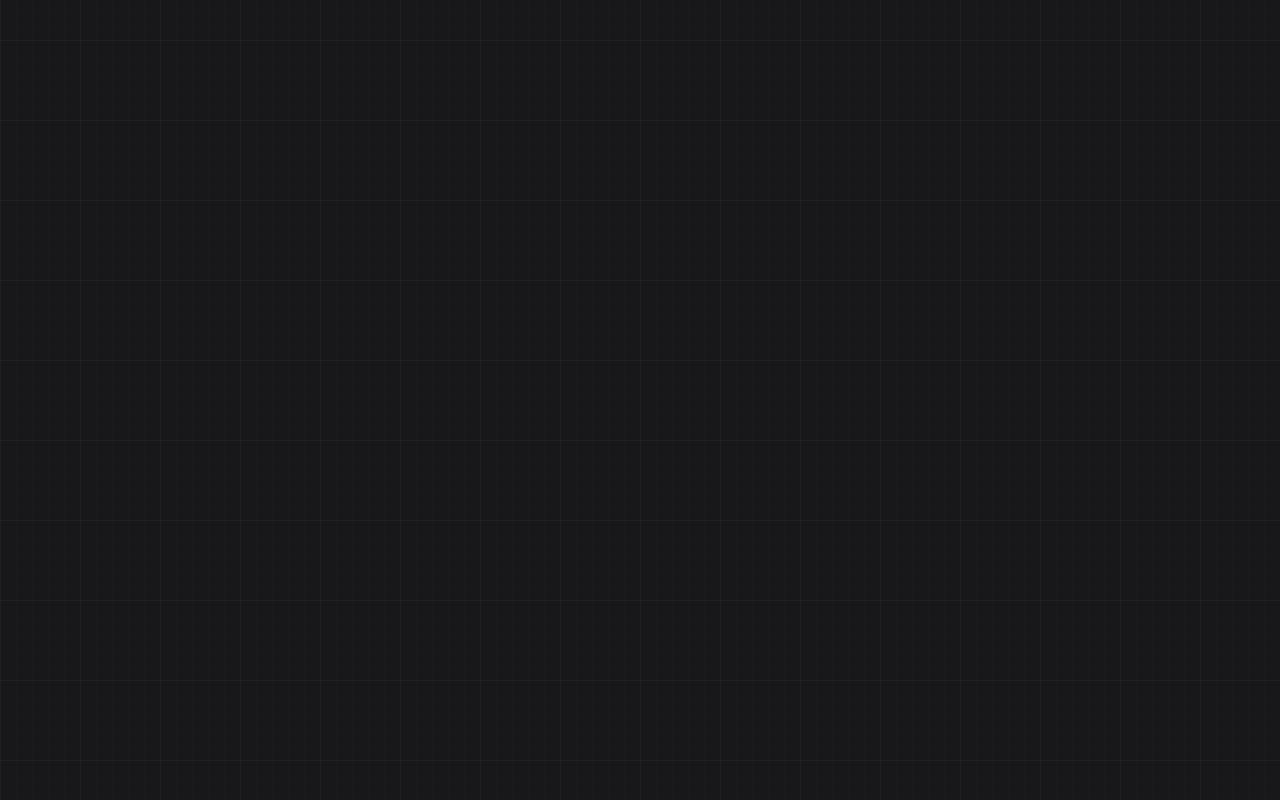
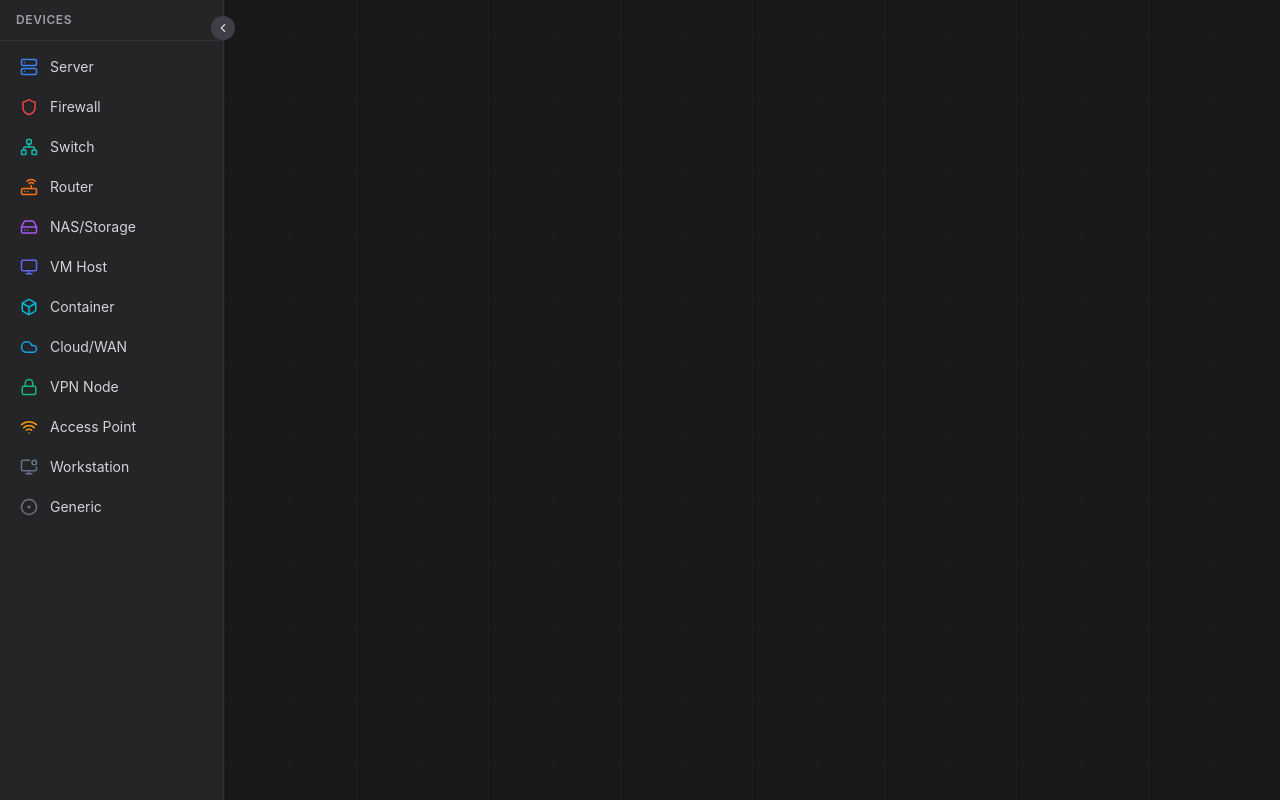
Before and after one commit to sellserv/netpanel, a React app: page / in a window 1280 px wide. Built offline with nearby package versions, Linux system fonts and the light colour scheme; the HTML template or start-up script is replaced by a standard one.

Commit message:
Add collapsible left sidebar with device palette

```diff
--- a/src/App.tsx
+++ b/src/App.tsx
@@ -1,11 +1,13 @@
 import { useTopology } from './state'
 import Canvas from './components/Canvas'
+import Sidebar from './components/Sidebar'
 
 export default function App() {
   const { state, dispatch } = useTopology()
 
   return (
     <div className="h-screen w-screen bg-zinc-900 text-zinc-100 flex overflow-hidden">
+      <Sidebar onDragStart={() => {}} />
       <Canvas state={state} dispatch={dispatch} />
     </div>
   )
--- /dev/null
+++ b/src/components/Sidebar.tsx
@@ -0,0 +1,57 @@
+import { useState } from 'react'
+import * as Icons from 'lucide-react'
+import { DeviceType } from '../types'
+import { DEVICE_CONFIGS } from '../constants'
+import { ChevronLeft, ChevronRight } from 'lucide-react'
+
+interface SidebarProps {
+  onDragStart: (type: DeviceType) => void
+}
+
+export default function Sidebar({ onDragStart }: SidebarProps) {
+  const [collapsed, setCollapsed] = useState(false)
+
+  return (
+    <div
+      className={`relative flex flex-col bg-zinc-800/90 border-r border-zinc-700/50 transition-all duration-200 ${
+        collapsed ? 'w-12' : 'w-56'
+      }`}
+    >
+      <button
+        onClick={() => setCollapsed(!collapsed)}
+        className="absolute -right-3 top-4 z-10 bg-zinc-700 hover:bg-zinc-600 rounded-full w-6 h-6 flex items-center justify-center text-zinc-300"
+      >
+        {collapsed ? <ChevronRight size={14} /> : <ChevronLeft size={14} />}
+      </button>
+
+      {!collapsed && (
+        <>
+          <div className="px-4 py-3 border-b border-zinc-700/50">
+            <h2 className="text-xs font-semibold uppercase tracking-wider text-zinc-400">
+              Devices
+            </h2>
+          </div>
+          <div className="flex-1 overflow-y-auto p-2 space-y-1">
+            {DEVICE_CONFIGS.map(config => {
+              const Icon = (Icons as Record<string, React.ComponentType<{ size?: number; color?: string }>>)[config.icon]
+              return (
+                <div
+                  key={config.type}
+                  draggable
+                  onDragStart={e => {
+                    e.dataTransfer.setData('deviceType', config.type)
+                    onDragStart(config.type)
+                  }}
+                  className="flex items-center gap-3 px-3 py-2 rounded-md cursor-grab hover:bg-zinc-700/50 active:cursor-grabbing transition-colors"
+                >
+                  {Icon && <Icon size={18} color={config.color} />}
+                  <span className="text-sm text-zinc-300">{config.label}</span>
+                </div>
+              )
+            })}
+          </div>
+        </>
+      )}
+    </div>
+  )
+}
```
